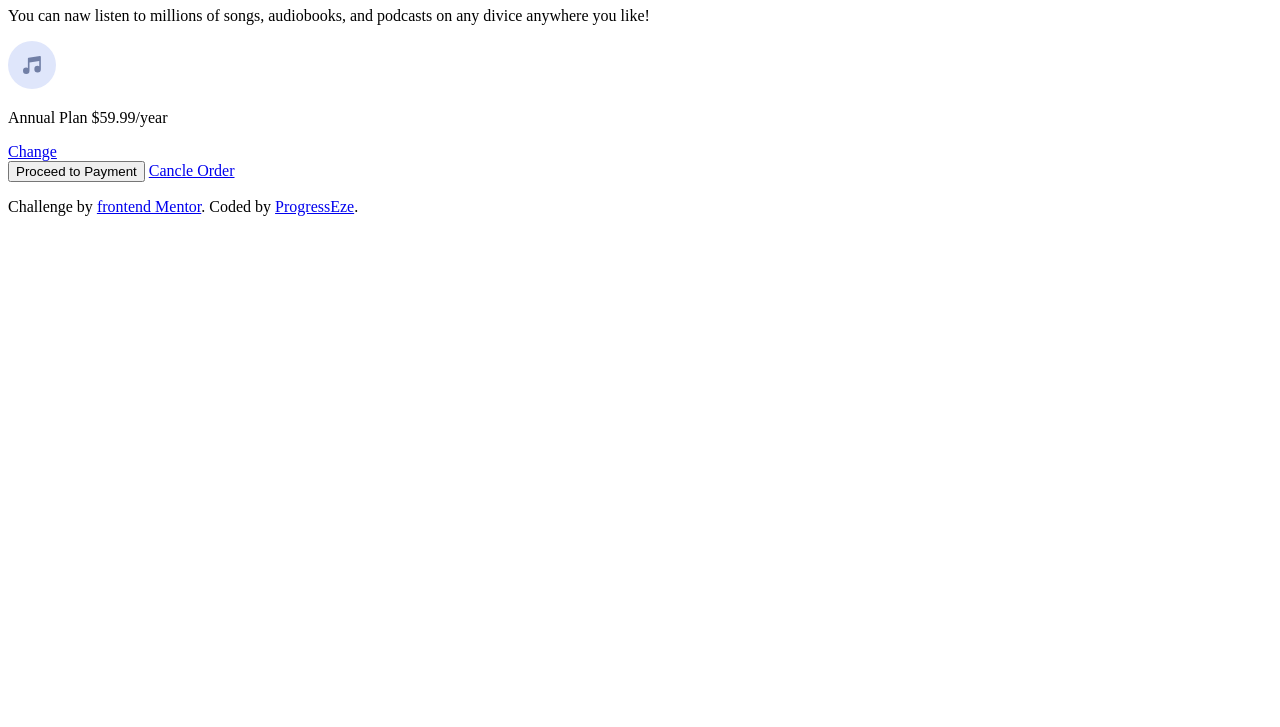
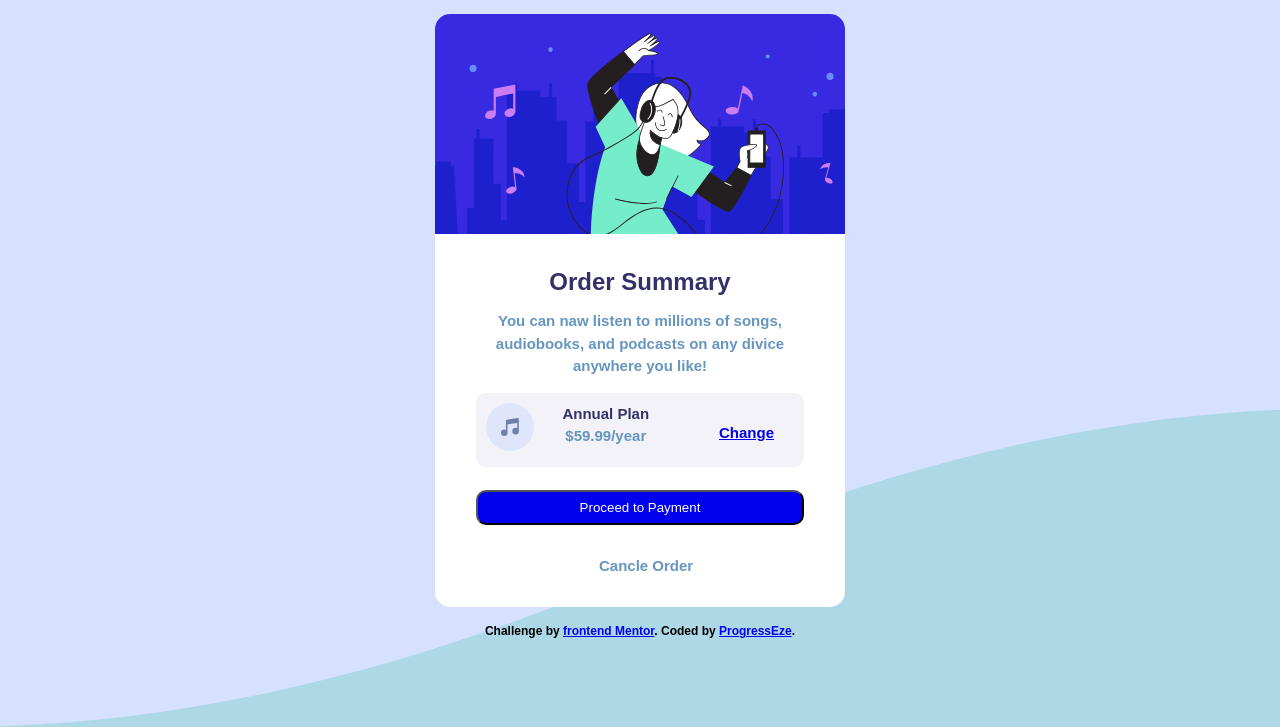
Before and after one commit to Progress2002/Project, a plain HTML site: page index.html in a window 1280 px wide. Shown: the part 73-800 px from the top of the page. Drawn offline with Linux system fonts and the light colour scheme.

Commit message:
Add files via upload

```diff
--- a/index.html
+++ b/index.html
@@ -6,7 +6,7 @@
     <meta name="viewport" content="width=device-width, initial-scale=1.0">
     <title>Frontend Mentor | Order summary card</title>
     <link rel="icon" href="images/favicon-32x32.png">
-    <link rel="stylesheet" href="prject.css">
+    <link rel="stylesheet" href="index.css">
 </head>
 <body>
     <div class="body-1">
```
